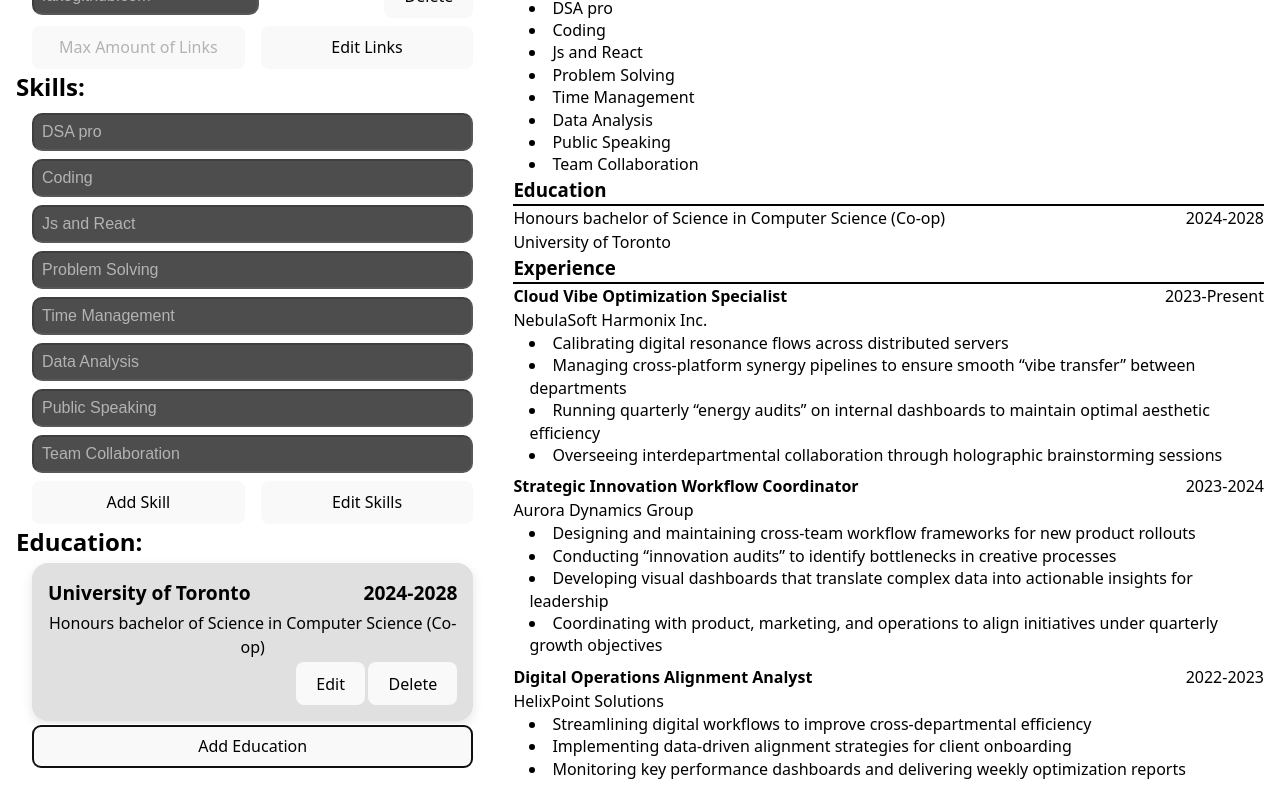
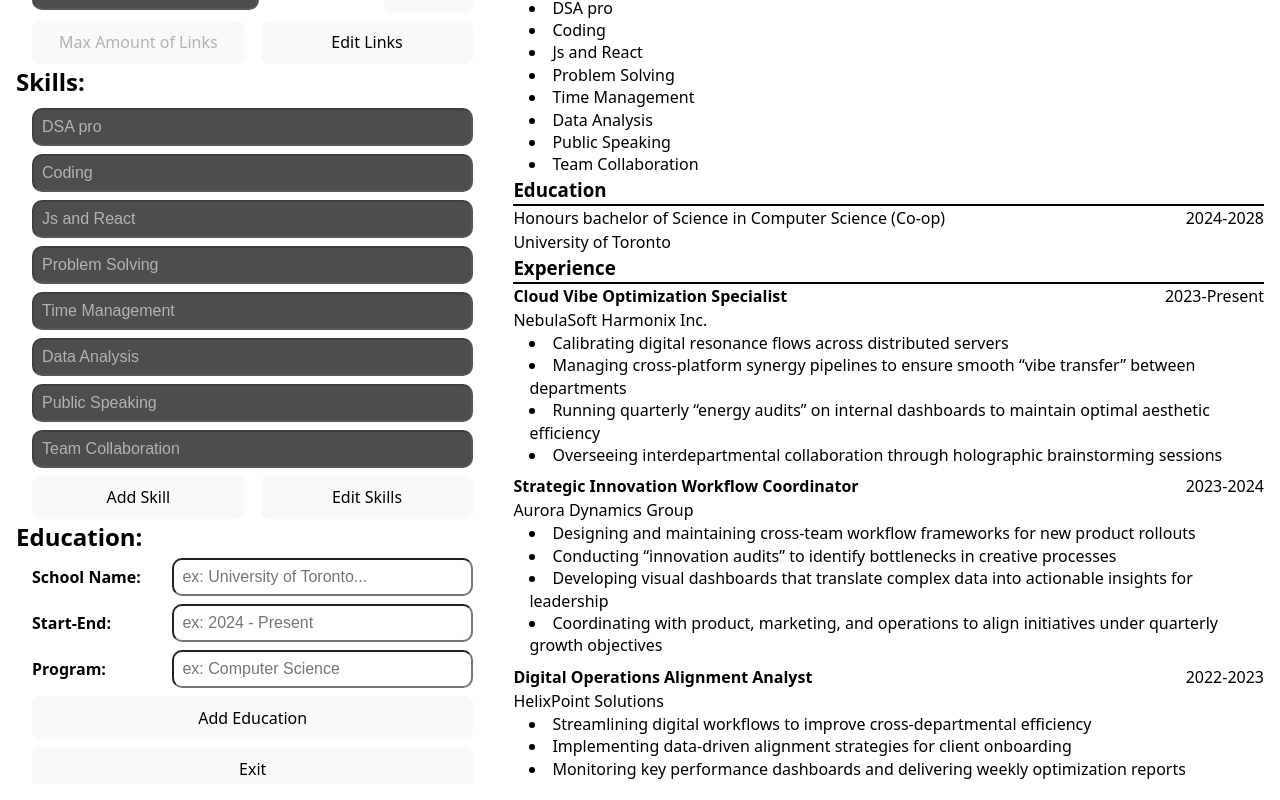
Before and after one commit to raihanCarder/resume-builder, a React (Vite) app: page / in a window 1280 px wide. Both pictures are taken after a click on the button "Add Education". Shown: the part 132-932 px from the top of the page. Built offline with nearby package versions, Linux system fonts and the light colour scheme.

Commit message:
Make add education section

```diff
--- a/src/components/editor/editorEducation.jsx
+++ b/src/components/editor/editorEducation.jsx
@@ -1,4 +1,7 @@
+import { useState } from "react";
+
 export default function EducationSection({ data, setResumeData }) {
+  const [mode, setMode] = useState("view");
   const deleteEducation = (id) => {
     setResumeData((prev) => ({
       ...prev,
@@ -10,6 +13,24 @@ export default function EducationSection({ data, setResumeData }) {
     <div className="editor-education-section">
       <h2 className="sub-title">Education:</h2>
       <div className="editor-education-content">
+        {mode === "view" && (
+          <ViewSchoolingInfo
+            data={data}
+            deleteEducation={deleteEducation}
+            setMode={setMode}
+          />
+        )}
+        {mode === "add" && (
+          <AddSchoolingInfo setResumeData={setResumeData} setMode={setMode} />
+        )}
+      </div>
+    </div>
+  );
+}
+
+function ViewSchoolingInfo({ data, deleteEducation, setMode }) {
+  return (
+    <>
       {data.schools.map((item) => {
         return (
           <div className="school-info" key={item.id}>
@@ -25,8 +46,115 @@ export default function EducationSection({ data, setResumeData }) {
           </div>
         );
       })}
-        <button>Add Education</button>
-      </div>
-    </div>
+      <button onClick={() => setMode("add")}>Add Education</button>
+    </>
   );
 }
+
+function AddSchoolingInfo({ setResumeData, setMode }) {
+  const [schoolInfo, setSchoolInfo] = useState({
+    schoolName: "",
+    startEnd: "",
+    program: "",
+  });
+
+  const [showErrors, setShowErrors] = useState(false);
+
+  const handleChange = (e) => {
+    const { name, value } = e.target;
+    setSchoolInfo((prev) => ({ ...prev, [name]: value }));
+  };
+
+  const addToEducation = (e) => {
+    e.preventDefault();
+
+    let errors = 0;
+
+    if (!schoolInfo.schoolName || !schoolInfo.startEnd || !schoolInfo.program)
+      errors = 1;
+
+    setShowErrors(true);
+
+    if (errors === 0) {
+      setResumeData((prev) => ({
+        ...prev,
+        schools: [
+          ...prev.schools,
+          {
+            id: crypto.randomUUID(),
+            name: schoolInfo.schoolName,
+            timeThere: schoolInfo.startEnd,
+            program: schoolInfo.program,
+          },
+        ],
+      }));
+      setMode("view");
+    }
+  };
+
+  return (
+    <>
+      <form
+        action=""
+        method="post"
+        className="add-education-form"
+        onSubmit={addToEducation}
+        noValidate
+      >
+        <div className="input-design">
+          <label htmlFor="school-name-input">School Name:</label>
+          <input
+            type="text"
+            name="schoolName"
+            onChange={(e) => handleChange(e)}
+            id="school-name-input"
+            placeholder="ex: University of Toronto..."
+          />
+        </div>
+
+        <div className="input-design">
+          <label htmlFor="start-end-input">Start-End:</label>
+          <input
+            type="text"
+            name="startEnd"
+            id="start-end-input"
+            onChange={(e) => handleChange(e)}
+            placeholder="ex: 2024 - Present"
+          />
+        </div>
+        <div className="input-design">
+          <label htmlFor="program-input">Program:</label>
+          <input
+            type="text"
+            name="program"
+            id="program-input"
+            placeholder="ex: Computer Science"
+            onChange={(e) => handleChange(e)}
+          />
+        </div>
+        {!schoolInfo.schoolName && showErrors && (
+          <ErrorMessage msg="Error: School name input empty" />
+        )}
+        {!schoolInfo.startEnd && showErrors && (
+          <ErrorMessage msg="Error: Start-End dates input empty" />
+        )}
+        {!schoolInfo.program && showErrors && (
+          <ErrorMessage msg="Error: Program input empty" />
+        )}
+
+        <button type="submit">Add Education</button>
+        <button onClick={() => setMode("view")} type="button">
+          Exit
+        </button>
+      </form>
+    </>
+  );
+}
+
+function ErrorMessage({ msg }) {
+  return (
+    <>
+      <p className="error-message">{msg}</p>
+    </>
+  );
+}
--- a/src/components/editor/editorLinks.jsx
+++ b/src/components/editor/editorLinks.jsx
@@ -68,7 +68,12 @@ export default function LinkSection({ data, setResumeData }) {
           );
         })
       ) : (
-        <input value={newLink} onChange={(e) => setNewLink(e.target.value)} />
+        <input
+          value={newLink}
+          placeholder="Enter new Link:"
+          onChange={(e) => setNewLink(e.target.value)}
+          className="input-link"
+        />
       )}
       <div className="editor-links-btns">
         <button
--- a/src/styles/App.css
+++ b/src/styles/App.css
@@ -140,6 +140,10 @@ ul {
   flex-direction: column;
   gap: 0.5rem;
   width: 100%;
+}
+
+.input-link {
+  margin-left: 1rem;
 }
 
 .editor-link-design {
@@ -296,7 +300,7 @@ input {
 
 .editor-education-content {
   padding-left: 1rem;
-  gap: 0.2rem;
+  gap: 0.5rem;
   width: 100%;
 
   display: flex;
@@ -335,3 +339,46 @@ input {
   justify-content: flex-end;
   gap: 0.2rem;
 }
+
+/* Add Education form */
+.add-education-form {
+  width: 100%;
+
+  display: flex;
+  flex-direction: column;
+  justify-content: center;
+  align-items: flex-start;
+  gap: 0.5rem;
+}
+
+.input-design {
+  display: flex;
+  flex-direction: row;
+  align-items: center;
+  justify-content: flex-start;
+  text-align: left;
+  width: 100%;
+}
+
+.input-design > label {
+  font-weight: bold;
+  flex: 1;
+}
+.input-design > input {
+  flex: 2;
+}
+
+.add-education-form > button {
+  width: 100%;
+}
+
+/* ERROR Message */
+.error-message {
+  padding: 0.5rem;
+  border-radius: 10px;
+  font-size: 0.9rem;
+  background-color: #e57373;
+  border: 1px solid red;
+  font-weight: bold;
+  width: 100%;
+}
```
Lines whose indentation alone changed are shown as unchanged.
